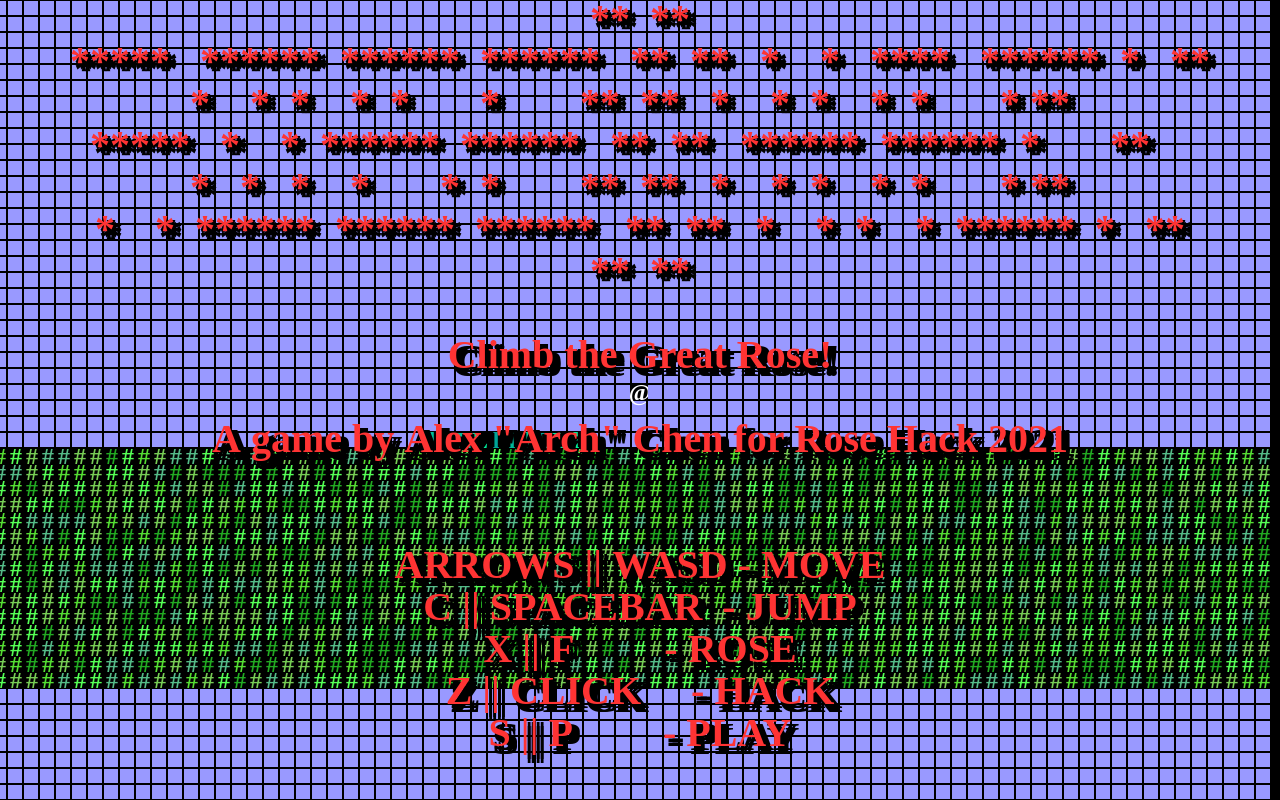
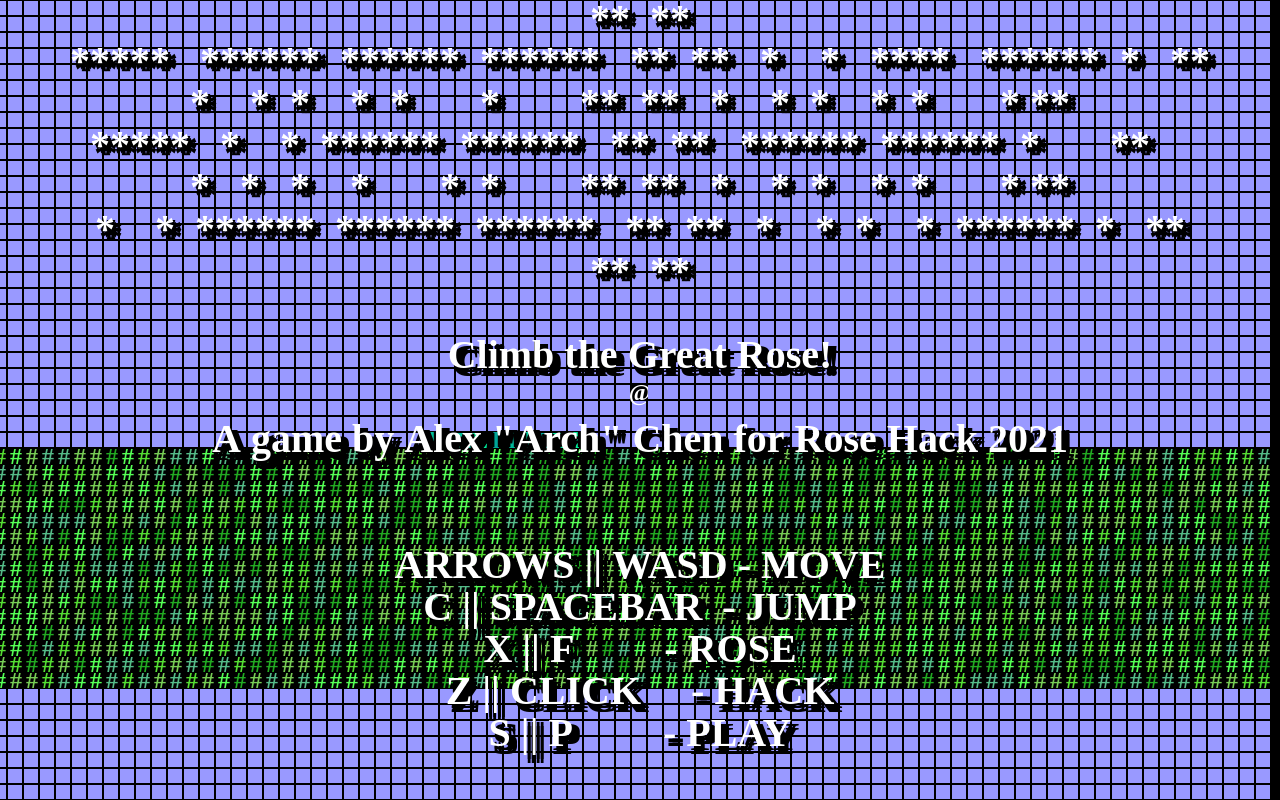
Before and after one commit to INeedAUniqueUsername/RoseHack2021, a plain HTML site: page index.html in a window 1280 px wide. Drawn offline with Linux system fonts and the light colour scheme; animation ran at ten frames a second.

Commit message:
edit text color

```diff
--- a/index.html
+++ b/index.html
@@ -80,7 +80,7 @@ Only one ROSE at a time! HACK your ROSE to grow another one!
                 if (ticks % 60 < 30) {
                     ctx.fillStyle = '#FF7777';
                 } else {
-                    ctx.fillStyle = '#FF3333';
+                    ctx.fillStyle = '#FFFFFF';
                 }
                 ctx.fillText(line, width / 2, y);
                 //console.log('line');
```
